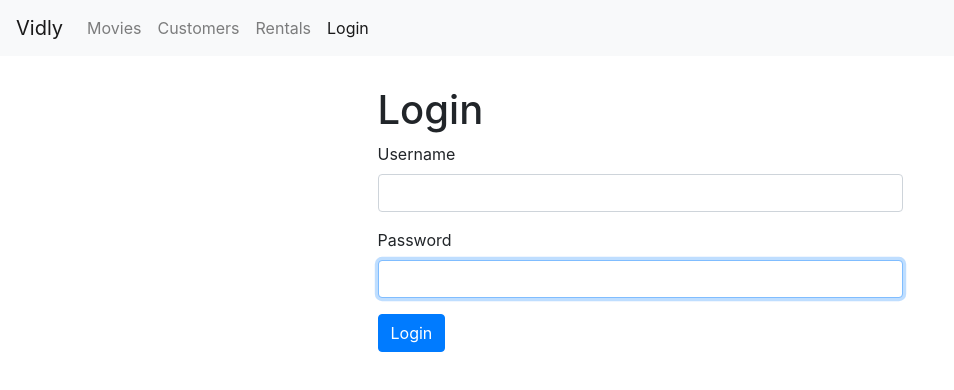
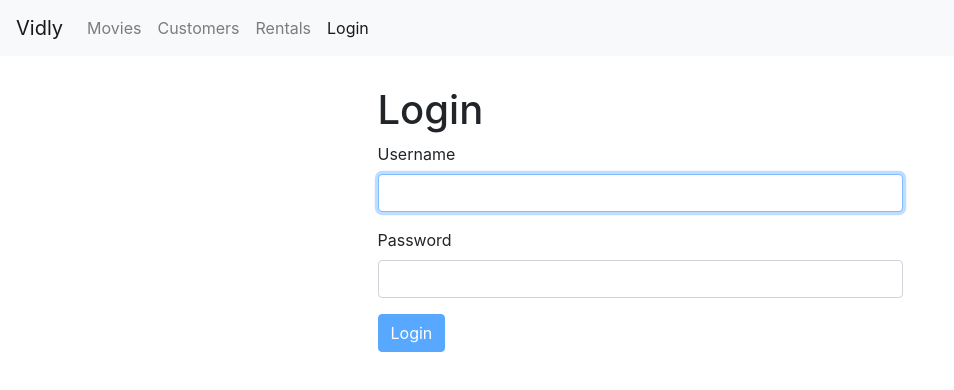
Before and after one commit to HernanCote/vidly, a React (Create React App) app: page /login in a window 1280 px wide. Shown: the top 390 px of the page, without its empty margins (0-954 px from the left). Built offline with nearby package versions, Linux system fonts and the light colour scheme.

Commit message:
Add validation to login form

```diff
--- a/package.json
+++ b/package.json
@@ -5,6 +5,7 @@
   "dependencies": {
     "bootstrap": "^4.1.1",
     "font-awesome": "^4.7.0",
+    "joi-browser": "^13.4.0",
     "lodash": "4.17.10",
     "prop-types": "15.6.2",
     "react": "^16.6.3",
--- /dev/null
+++ b/src/components/common/form.jsx
@@ -0,0 +1,77 @@
+import React, { Component } from "react";
+import Joi from "joi-browser";
+import Input from "./input";
+
+class Form extends Component {
+  state = {
+    data: {},
+    errors: {}
+  };
+
+  validate = () => {
+    const options = { abortEarly: false };
+    const { error } = Joi.validate(this.state.data, this.schema, options);
+
+    if (!error) return null;
+
+    const errors = {};
+    for (let item of error.details) {
+      errors[item.path[0]] = item.message;
+    }
+    return errors;
+  };
+
+  validateProperty = ({ name, value }) => {
+    const obj = { [name]: value };
+    const schema = { [name]: this.schema[name] };
+    const { error } = Joi.validate(obj, schema);
+    return error ? error.details[0].message : null;
+  };
+
+  handleSubmit = e => {
+    e.preventDefault();
+
+    const errors = this.validate();
+    this.setState({ errors: errors || {} });
+    if (errors) return;
+
+    this.doSubmit();
+  };
+
+  handleChange = ({ currentTarget: input }) => {
+    const errors = { ...this.state.errors };
+    const errorMessage = this.validateProperty(input);
+
+    if (errorMessage) errors[input.name] = errorMessage;
+    else delete errors[input.name];
+
+    const data = { ...this.state.data };
+    data[input.name] = input.value;
+    this.setState({ data, errors });
+  };
+
+  renderButton(label) {
+    return (
+      <button disabled={this.validate()} className="btn btn-primary">
+        {label}
+      </button>
+    );
+  }
+
+  renderInput(name, label, type = "text", autoFocus = false) {
+    const { data, errors } = this.state;
+    return (
+      <Input
+        type={type}
+        name={name}
+        value={data[name]}
+        label={label}
+        onChange={this.handleChange}
+        error={errors[name]}
+        autoFocus={autoFocus}
+      />
+    );
+  }
+}
+
+export default Form;
--- a/src/components/common/input.jsx
+++ b/src/components/common/input.jsx
@@ -1,18 +1,17 @@
 import React from "react";
 
-const Input = ({ name, label, value, onChange }) => {
+const Input = ({ name, label, autoFocus, error, ...rest }) => {
   return (
     <div className="form-group">
       <label htmlFor={name}>{label}</label>
       <input
-        autoFocus
-        value={value}
-        onChange={onChange}
+        {...rest}
+        autoFocus={autoFocus}
+        name={name}
         id={name}
-        type="text"
-        name={name}
         className="form-control"
       />
+      {error && <div className="alert alert-danger">{error}</div>}
     </div>
   );
 };
--- a/src/components/loginForm.jsx
+++ b/src/components/loginForm.jsx
@@ -1,46 +1,40 @@
-import React, { Component } from "react";
-import Input from "./common/input";
+import React from "react";
+import Joi from "joi-browser";
+import Form from "./common/form";
 
-class LoginForm extends Component {
+class LoginForm extends Form {
   constructor(props) {
     super(props);
     this.state = {
-      account: {
+      data: {
         username: "",
         password: ""
-      }
+      },
+      errors: {}
     };
   }
 
-  handleSubmit = e => {
-    e.preventDefault();
+  schema = {
+    username: Joi.string()
+      .required()
+      .label("Username"),
+    password: Joi.string()
+      .required()
+      .label("Password")
   };
 
-  handleChange = ({ currentTarget: input }) => {
-    const account = { ...this.state.account };
-    account[input.name] = input.value;
-    this.setState({ account });
+  doSubmit = () => {
+    console.log("Calling server... soon!");
   };
 
   render() {
-    const { account } = this.state;
     return (
       <div className="mx-auto col-md-6 col-sm-6 ">
         <h1>Login</h1>
         <form onSubmit={this.handleSubmit}>
-          <Input
-            name="username"
-            label="Username"
-            value={account.username}
-            onChange={this.handleChange}
-          />
-          <Input
-            name="password"
-            label="Password"
-            value={account.password}
-            onChange={this.handleChange}
-          />
-          <button className="btn btn-primary">Login</button>
+          {this.renderInput("username", "Username", "text", true)}
+          {this.renderInput("password", "Password", "password")}
+          {this.renderButton("Login")}
         </form>
       </div>
     );
```
Also changed, not shown: 1 other file (tests, documents, lock files or other folders).
